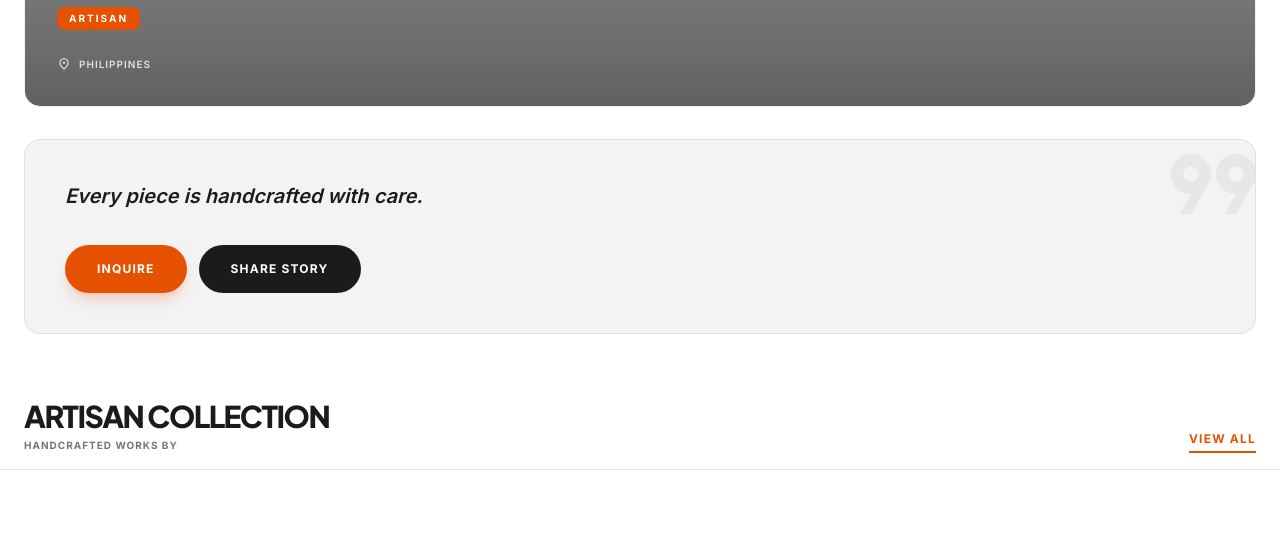
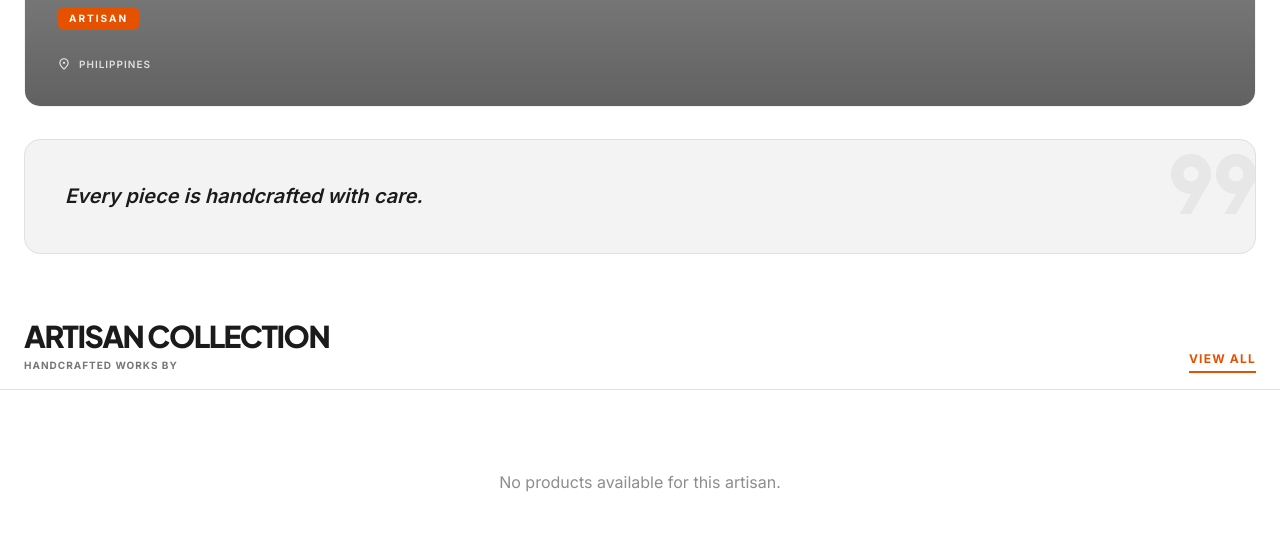
Before and after one commit to anjiolinanakayacontact-netizen/artisan-marketplace, a Django app: template templates/store/artisan_profile.html in a window 1280 px wide. Shown: the part 1545-2078 px from the top of the page. After the commit the page ends 2037 px from the top, so only its background shows below. Run offline with Django 5.2, Linux system fonts and the light colour scheme; the template is opened without the code that fills it, so the values that code supplies are empty; some libraries are stand-ins or nearby versions.

Commit message:
Remove FAB from artisan directory, remove add-to-cart from product detail, clean up artisan profile, update navigation links, finalize checkout flow

```diff
--- a/templates/store/artisan_directory.html
+++ b/templates/store/artisan_directory.html
@@ -197,10 +197,7 @@
 </div>
 </nav>
 
-<!-- FAB (Contextual for Directory: Become an Artisan) -->
-<button class="fixed bottom-24 right-6 md:bottom-12 md:right-12 bg-primary text-on-primary w-16 h-16 rounded-full flex items-center justify-center shadow-[0_20px_40px_rgba(164,55,0,0.2)] active:scale-90 transition-transform z-40 group">
-<span class="material-symbols-outlined text-2xl transition-transform group-hover:rotate-12">add</span>
-</button>
+<!-- FAB removed – the circle with "+" has been deleted -->
 
 </body>
 </html>
--- a/templates/store/artisan_profile.html
+++ b/templates/store/artisan_profile.html
@@ -84,7 +84,7 @@
       </div>
     </div>
 
-    <!-- Bio -->
+    <!-- Bio (without buttons) -->
     <div class="bg-surface-variant p-10 rounded-lg mb-12 relative overflow-hidden border border-outline-variant">
       <div class="absolute -top-4 -right-4 opacity-5">
         <span class="material-symbols-outlined text-[120px]">format_quote</span>
@@ -92,14 +92,7 @@
       <p class="text-xl leading-relaxed text-on-surface font-semibold italic">
         {{ artisan.bio|default:"Every piece is handcrafted with care." }}
       </p>
-      <div class="mt-8 flex gap-3">
-        <button class="bg-primary text-on-primary px-8 py-4 rounded-full font-bold text-xs uppercase tracking-widest active:scale-95 transition-all shadow-lg shadow-primary/20">
-          Inquire
-        </button>
-        <button class="bg-on-surface text-surface px-8 py-4 rounded-full font-bold text-xs uppercase tracking-widest active:scale-95 transition-all">
-          Share Story
-        </button>
-      </div>
+      <!-- Inquire and Share Story buttons removed -->
     </div>
   </section>
 
@@ -140,25 +133,7 @@
     {% endfor %}
   </section>
 
-  <!-- Craftsmanship Note -->
-  {% if artisan.craftsmanship_note or artisan.production_time %}
-  <section class="mt-16 px-6">
-    <div class="bg-on-surface text-surface p-10 rounded-lg">
-      <h3 class="text-2xl font-headline font-black mb-6 flex items-center gap-3 uppercase tracking-tighter">
-        <span class="material-symbols-outlined text-primary">eco</span>
-        Ethical Craftsmanship
-      </h3>
-      <div class="space-y-6 text-sm leading-relaxed">
-        <p class="font-medium text-surface/80">{{ artisan.craftsmanship_note|default:"Every piece is handcrafted with care." }}</p>
-        <div class="h-[1px] bg-surface/10 w-full"></div>
-        <div class="flex justify-between items-center text-[10px] font-black uppercase tracking-[0.2em]">
-          <span class="text-surface/60">Production Time</span>
-          <span class="text-primary">{{ artisan.production_time|default:"3-5 Days / Piece" }}</span>
-        </div>
-      </div>
-    </div>
-  </section>
-  {% endif %}
+  <!-- Ethical Craftsmanship section completely removed -->
 
 </main>
 
@@ -172,7 +147,6 @@
     <span class="material-symbols-outlined">search</span>
     <span class="text-[10px] font-bold uppercase tracking-widest font-headline mt-1">Discover</span>
   </a>
-  <!-- Artisans link now points to artisan_directory -->
   <a href="{% url 'artisan_directory' %}" class="flex flex-col items-center justify-center text-[#1b1b1b]/40 dark:text-[#f9f9f9]/40 hover:text-[#a43700] transition-colors active:scale-90 duration-300 ease-out">
     <span class="material-symbols-outlined">diversity_3</span>
     <span class="text-[10px] font-bold uppercase tracking-widest font-headline mt-1">Artisans</span>
```
